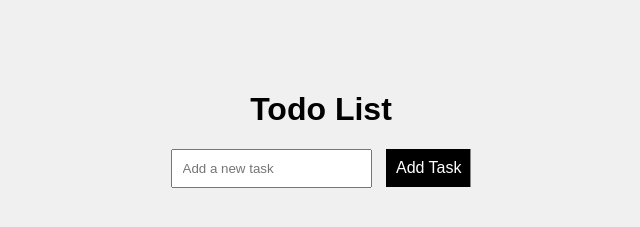
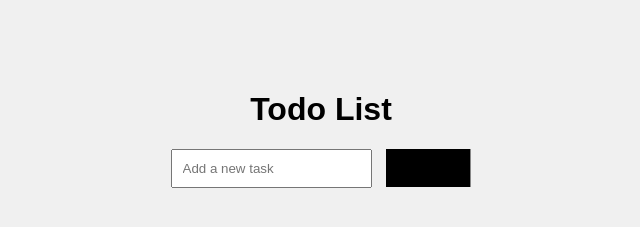
Before and after one commit to probably-kit/todo-list, a website built with webpack: page dist/index.html in a window 1280 px wide. In both pictures the pointer is over the button "Add Task". Shown: the part 263-490 px from the top of the page, 319-959 px from the left. Built offline with Linux system fonts and the light colour scheme.

Commit message:
fix slide button animation

```diff
--- a/src/style.css
+++ b/src/style.css
@@ -19,6 +19,25 @@ input[type="text"] {
 }
 
 
+/* .slide {
+    --color: #8fc866;
+    --hover: #66c887;
+}
+
+.slide:hover, .slide:focus {
+    box-shadow: inset 6.5em 0 0 0 var(--hover);
+}
+
+
+button {
+    padding: 10px;
+    cursor: pointer;
+    transition: transform 0.3s ease-in-out;
+}
+
+button:hover {
+    transform: scale(1.1);
+} */
 
 
 button {
@@ -35,7 +54,7 @@ button {
 button:hover,button:focus {
     background-color: #000;
     background-position:  0 100%; /* Slide the gradient to the left */
-    color: #fff; /* New text color on hover */
+    color: #000; /* New text color on hover */
 }
 
 button:hover,
```
Also changed, not shown: dist/bundle.js, dist/index.html.
